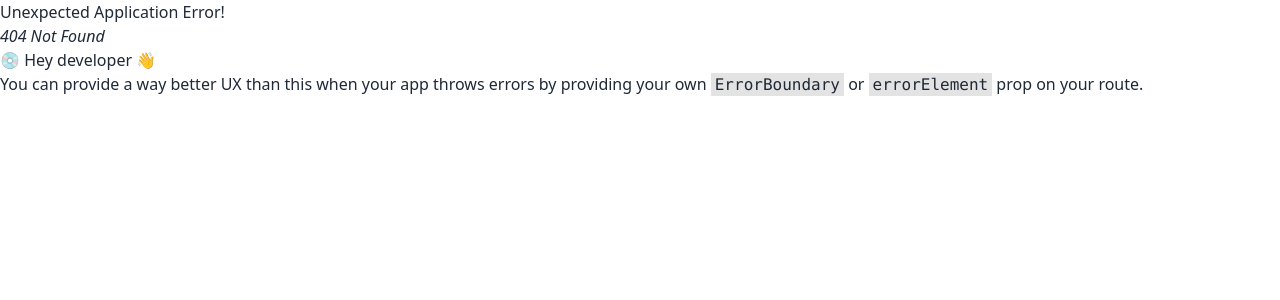
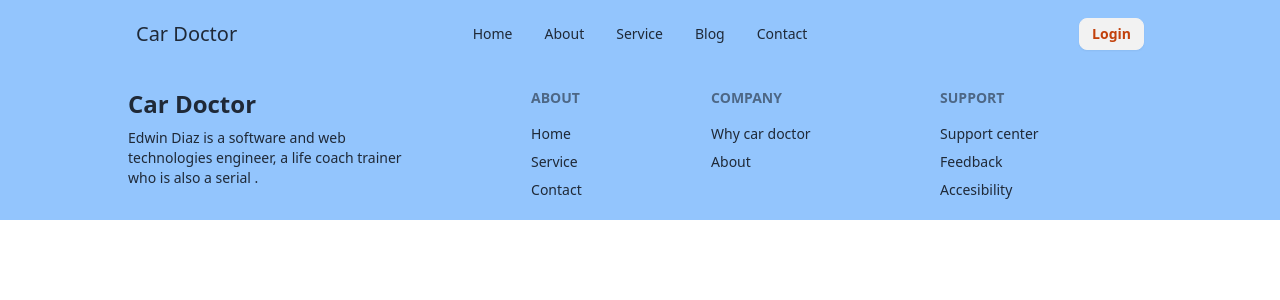
Before and after one commit to md-mostafiz181/car-doctor-client, a React (Vite) app: page /login in a window 1280 px wide. Before the commit this address had no page. Shown: the top 300 px of the page. Built offline with nearby package versions, Linux system fonts and the light colour scheme.

Commit message:
added login route and create a login page

```diff
--- a/src/Routes/Routes.jsx
+++ b/src/Routes/Routes.jsx
@@ -1,6 +1,7 @@
 import { createBrowserRouter } from "react-router-dom";
 import Root from "../Layout/Root";
 import Home from "../components/Home/Home";
+import Login from "../components/Login/Login";
 
 const router = createBrowserRouter([
     {
@@ -10,6 +11,10 @@ const router = createBrowserRouter([
         {
             path:"/",
             element: <Home></Home>
+        },
+        {
+          path:"/login",
+          element:<Login></Login>
         }
       ]
     },
--- /dev/null
+++ b/src/components/Login/Login.jsx
@@ -0,0 +1,11 @@
+
+
+const Login = () => {
+    return (
+        <div>
+
+        </div>
+    );
+};
+
+export default Login;
--- a/src/components/Shared/Navbar/Navbar.jsx
+++ b/src/components/Shared/Navbar/Navbar.jsx
@@ -1,4 +1,4 @@
-import { Link } from "react-router-dom";
+import { Link, NavLink } from "react-router-dom";
 import Container from "../../Container/Container";
 
 const Navbar = () => {
@@ -71,7 +71,7 @@ const Navbar = () => {
         <ul className="menu menu-horizontal px-1">{navInfo}</ul>
       </div>
       <div className="navbar-end">
-        <a className="btn btn-sm text-orange-700">Appointment</a>
+       <NavLink to="/login"> <a className="btn btn-sm text-orange-700">Login</a></NavLink>
       </div>
     </div>
     </Container>
```
